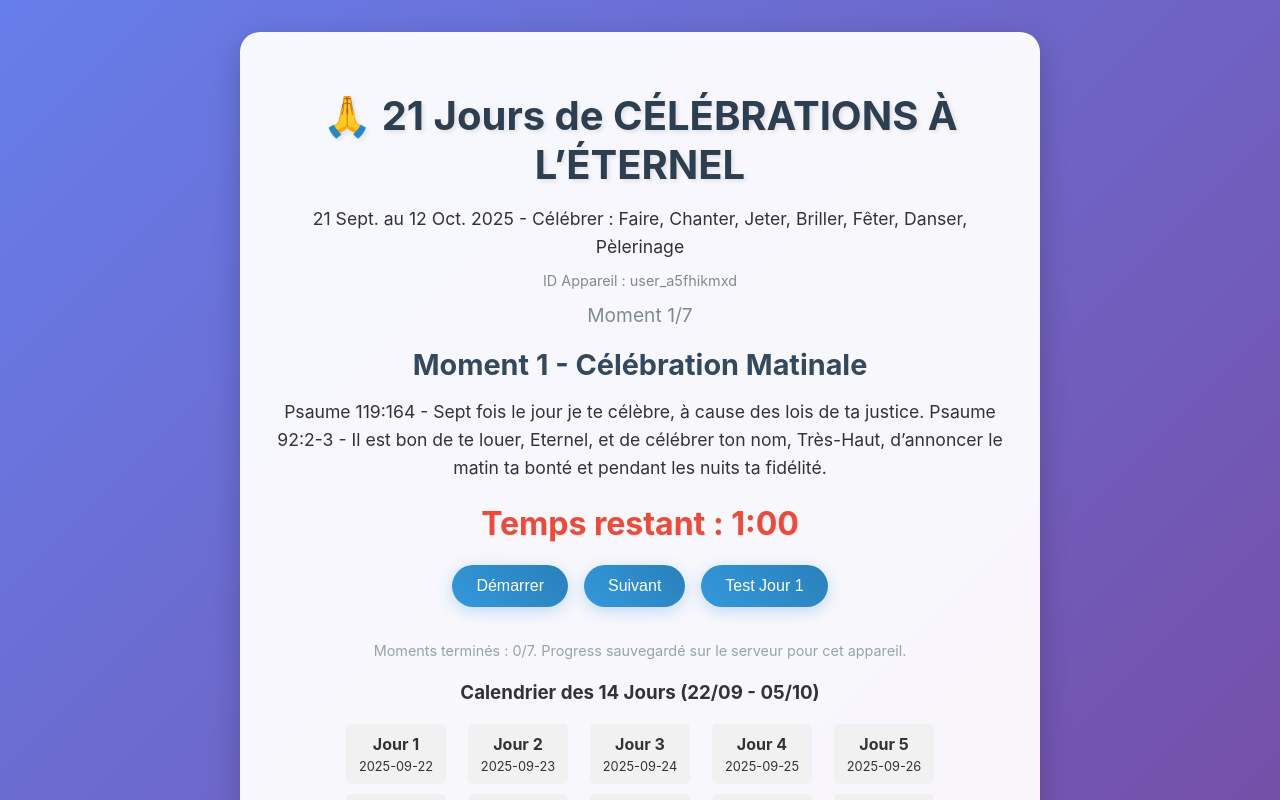
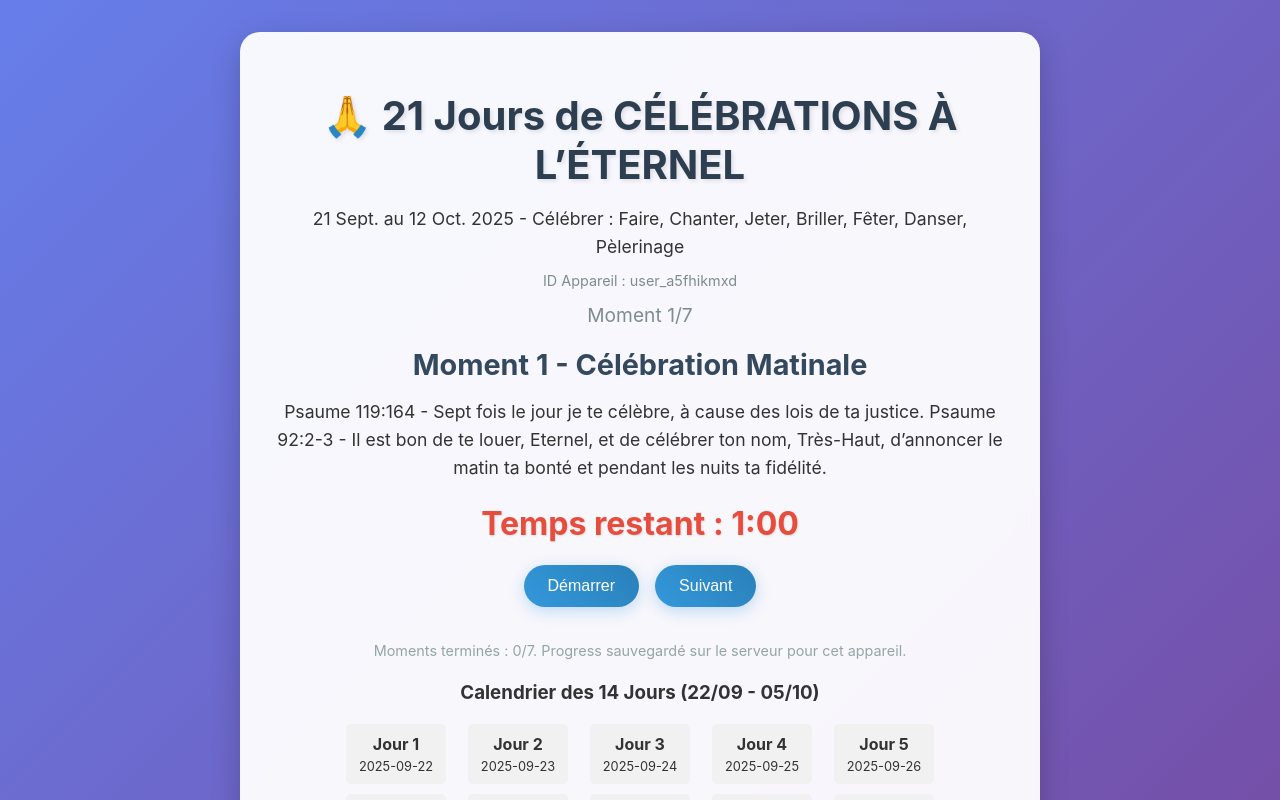
Before and after one commit to wilf974/RDV, a React (Vite) app in the folder frontend/: page / in a window 1280 px wide. Shown: the top 800 px of the page. Built offline with nearby package versions, Linux system fonts and the light colour scheme; no server answers.

Commit message:
Suppression bouton test : validation automatique du jour activée

```diff
--- a/frontend/src/App.jsx
+++ b/frontend/src/App.jsx
@@ -147,17 +147,6 @@ function App() {
     }
   };
 
-  // Fonction pour tester : marquer un jour comme terminé manuellement
-  const testCompleteDay = (dayIndex) => {
-    const startDate = new Date('2025-09-22');
-    const testDay = new Date(startDate);
-    testDay.setDate(startDate.getDate() + dayIndex);
-    const dayStr = testDay.toISOString().split('T')[0];
-    const newCompletedDays = [...completedDays, dayStr];
-    setCompletedDays(newCompletedDays);
-    localStorage.setItem('completedDays', JSON.stringify(newCompletedDays));
-  };
-
   // Générer les jours du challenge (14 jours : 22/09 au 05/10)
   const startDate = new Date('2025-09-22');
   const days = [];
@@ -189,7 +178,6 @@ function App() {
             <button onClick={nextMoment} disabled={currentMoment >= moments.length - 1}>
               Suivant
             </button>
-            <button onClick={() => testCompleteDay(0)}>Test Jour 1</button>
           </div>
           <p className="footer">Moments terminés : {completedMoments.length}/7. Progress sauvegardé sur le serveur pour cet appareil.</p>
           <h3>Calendrier des 14 Jours (22/09 - 05/10)</h3>
```
Also changed, not shown: 1 other file (tests, documents, lock files or other folders).
